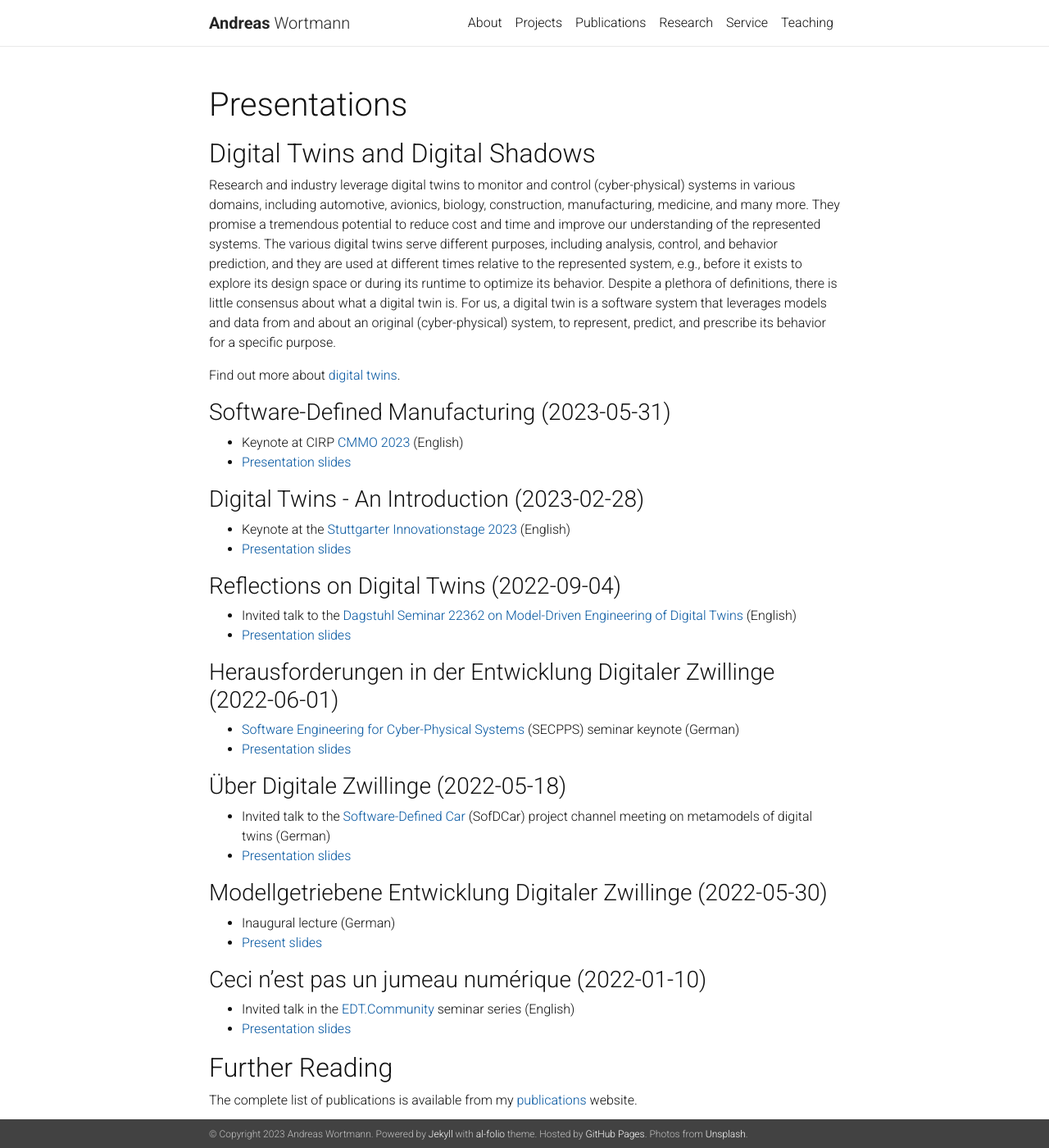
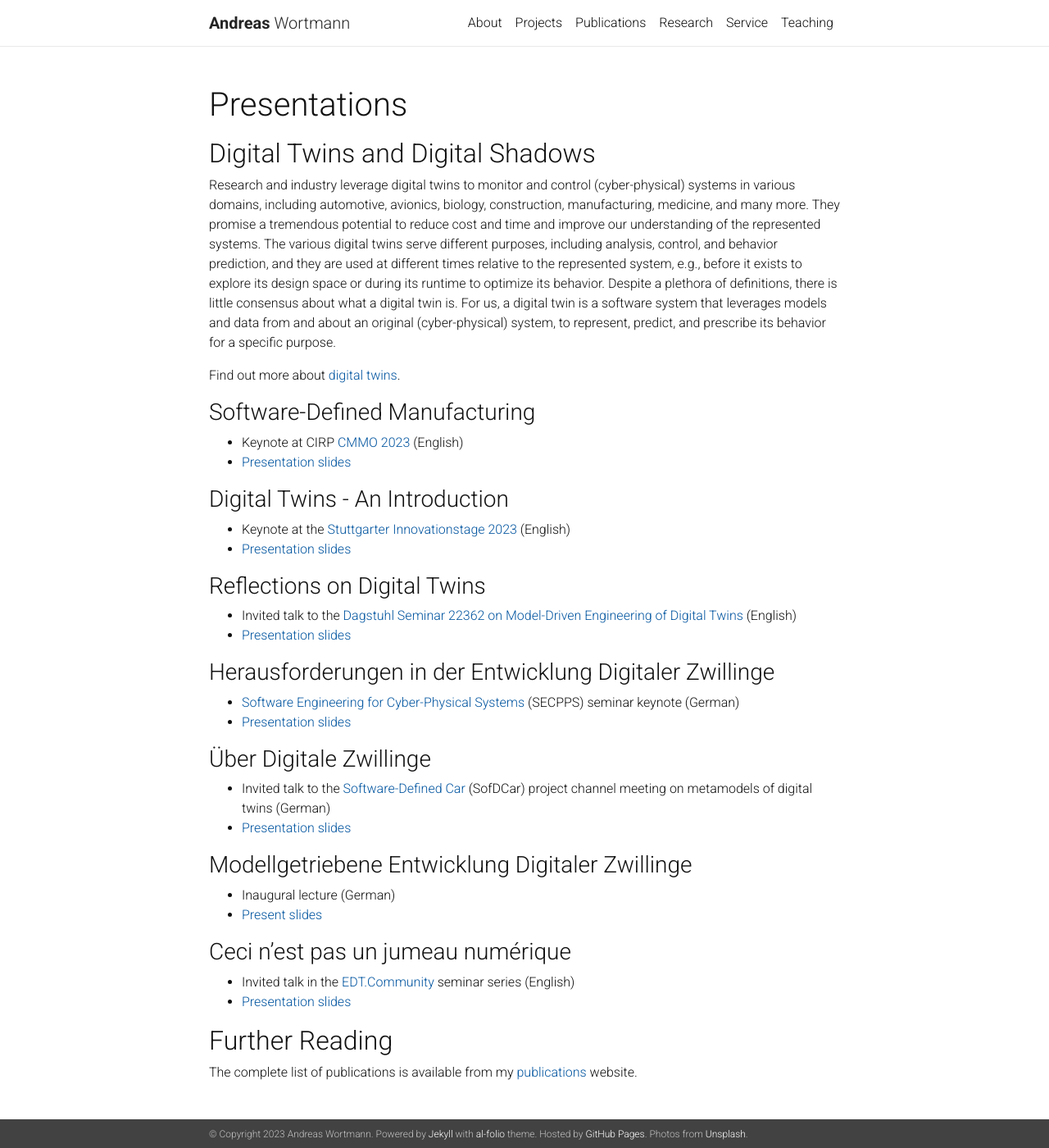
Before and after one commit to awortmann/awortmann.github.io, a Jekyll site: the page built from _pages/presentations.md, in a window 1280 px wide and 1400 px high. Shown: the whole window at 82% size. Built offline with Jekyll 4.4.1, drawn with Linux system fonts in a browser that asks for light colours; nearby versions of some CDN libraries; a style sheet for code colours, icons or effects is not loaded.

Commit message:
Minor update

```diff
--- a/_pages/presentations.md
+++ b/_pages/presentations.md
@@ -13,38 +13,38 @@ Research and industry leverage digital twins to monitor and control (cyber-physi
 Find out more about [digital twins](wortmann.ac/dts).
 
 
-### Software-Defined Manufacturing (2023-05-31)
+### Software-Defined Manufacturing
 
 - Keynote at CIRP [CMMO 2023](https://cirp-cmmo2023.org/) (English)
 - [Presentation slides](https://github.com/awortmann/awortmann.github.io/raw/master/downloads/presentations/23.05.31.CMMO_Keynote.pdf)
 
-### Digital Twins - An Introduction (2023-02-28)
+### Digital Twins - An Introduction
 
 - Keynote at the [Stuttgarter Innovationstage 2023](https://www.stuttgarter-innovationstage.de/) (English)
 - [Presentation slides](https://github.com/awortmann/awortmann.github.io/raw/master/downloads/presentations/23.02.28.InnoTage_Keynote.pdf)
 
 
-### Reflections on Digital Twins (2022-09-04)
+### Reflections on Digital Twins
 
 - Invited talk to the [Dagstuhl Seminar 22362 on Model-Driven Engineering of Digital Twins](https://www.dagstuhl.de/de/programm/kalender/semhp/?semnr=22362) (English)
 - [Presentation slides](https://github.com/awortmann/awortmann.github.io/raw/master/downloads/presentations/22.09.04.Dagstuhl.Reflections_on_Digital_Twins.pdf)
 
-### Herausforderungen in der Entwicklung Digitaler Zwillinge (2022-06-01)
+### Herausforderungen in der Entwicklung Digitaler Zwillinge
 
 - [Software Engineering for Cyber-Physical Systems](https://rickrabiser.github.io/secpps-ws/) (SECPPS) seminar keynote (German)
 - [Presentation slides](https://github.com/awortmann/awortmann.github.io/raw/master/downloads/presentations/22.06.01.SECPPS.Herausforderungen.pdf)
 
-### Über Digitale Zwillinge (2022-05-18)
+### Über Digitale Zwillinge
 
 - Invited talk to the [Software-Defined Car](https://sofdcar.de/language/en/) (SofDCar) project channel meeting on metamodels of digital twins (German)
 - [Presentation slides](https://github.com/awortmann/awortmann.github.io/raw/master/downloads/presentations/22.05.18.Ueber_Digitale_Zwillinge.pdf)
 
-### Modellgetriebene Entwicklung Digitaler Zwillinge (2022-05-30)
+### Modellgetriebene Entwicklung Digitaler Zwillinge
 
 - Inaugural lecture (German)
 - [Present slides](https://github.com/awortmann/awortmann.github.io/raw/master/downloads/presentations/22.05.30.Modellgetriebene_Entwicklung_Digitaler_Zwillinge.pdf)
 
-### Ceci n’est pas un jumeau numérique (2022-01-10)
+### Ceci n’est pas un jumeau numérique
 
 - Invited talk in the [EDT.Community](https://edt.community/) seminar series (English)
 - [Presentation slides](https://github.com/awortmann/awortmann.github.io/raw/master/downloads/presentations/22.01.10.EDT_Community_Digital_Twins.pdf)
```
